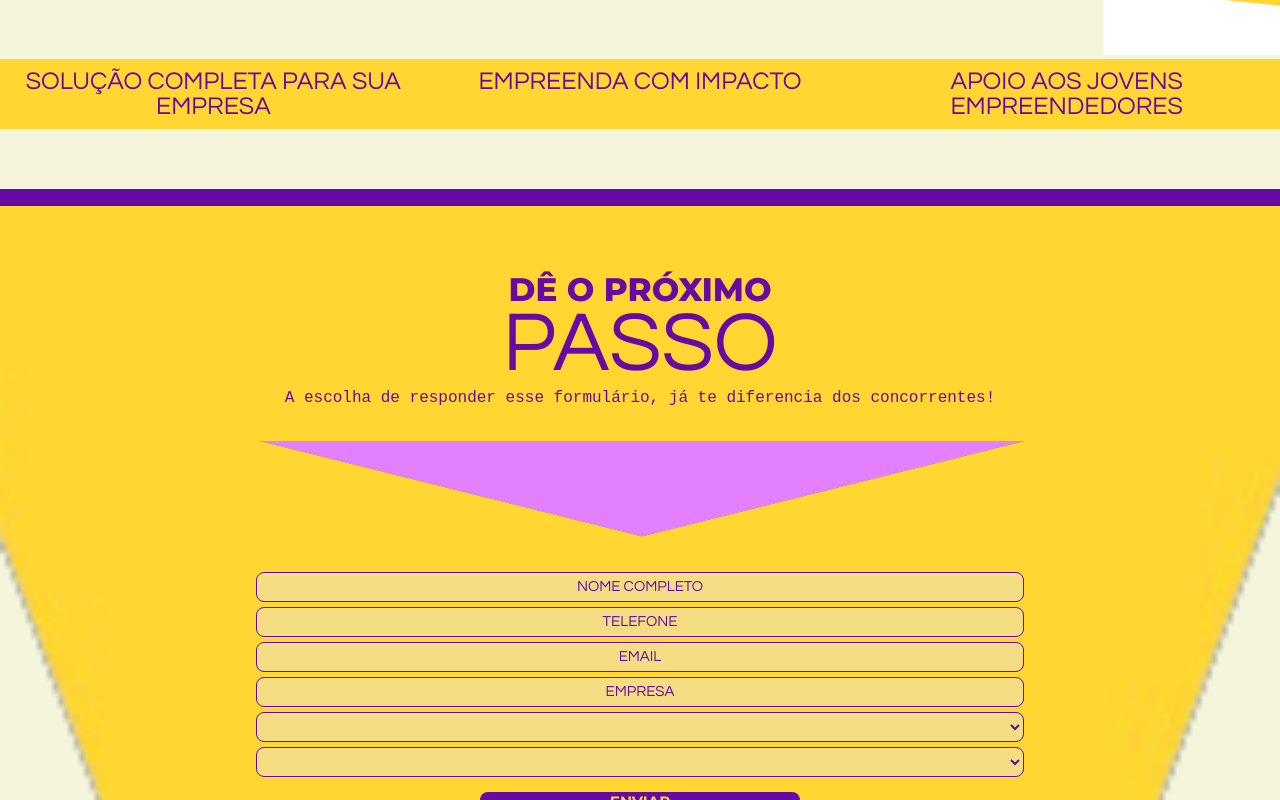
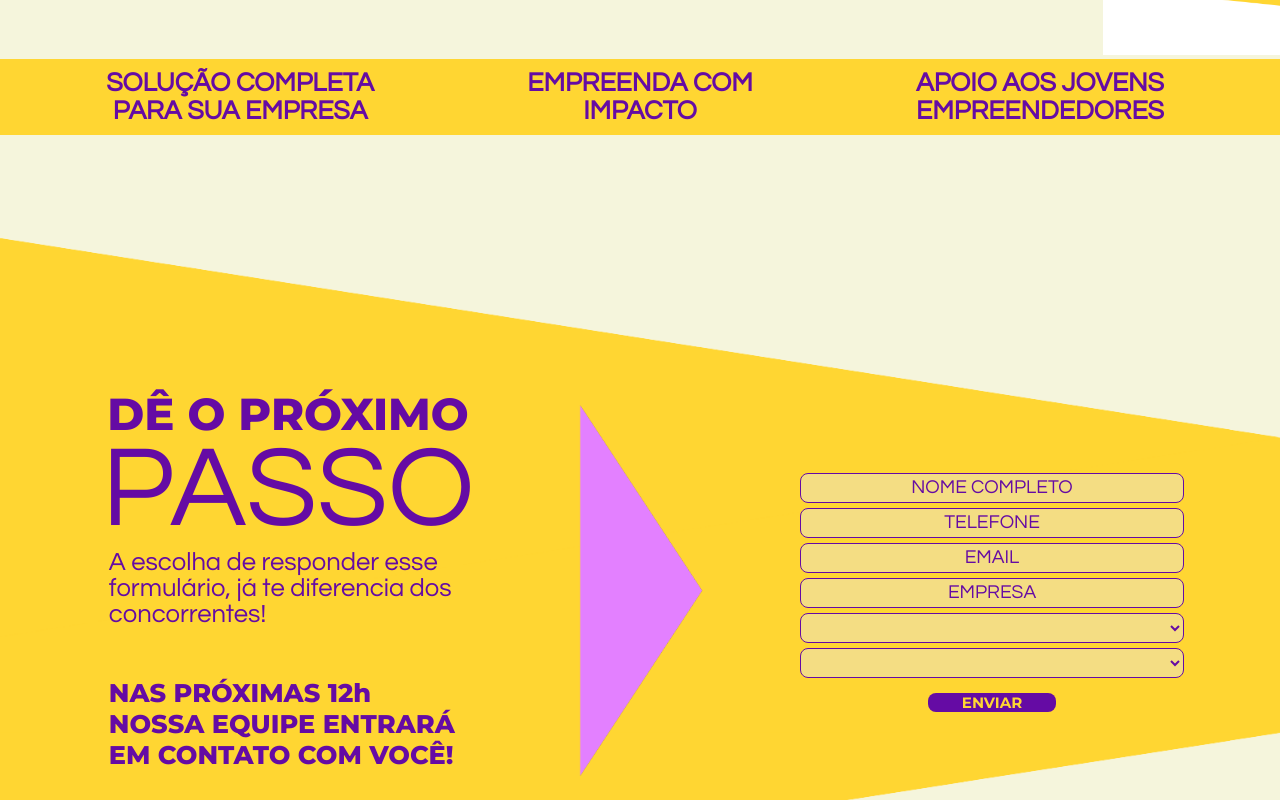
Before and after one commit to Jonas-Victor950/realiize, a React (Create React App) app in the folder frontend/: page / in a window 1280 px wide. Shown: the part 660-1460 px from the top of the page. Built offline with nearby package versions, Linux system fonts and the light colour scheme; a web font is replaced by a local one.

Commit message:
Content-two desktop

```diff
--- a/frontend/src/pages/Home.css
+++ b/frontend/src/pages/Home.css
@@ -33,10 +33,10 @@
   padding-bottom: 10px;
 }
 #home .content-one .form-group .yellow-down div {
-  width: 30vw;
+  width: 25vw;
   color: #650ba4;
   font-family: "Questrial", sans-serif;
-  font-weight: 400;
+  font-weight: 600;
   font-style: normal;
 }
 
@@ -60,10 +60,13 @@
   margin-left: 0;
 }
 
+#home .content-two .before-column-desktop {
+  display: none;
+}
+
 #home .content-two .column-one .text-one {
   margin-top: -750px;
   font-size: 32.6px;
-  border: 1px solid red;
   font-family: "Montserrat", sans-serif;
   font-optical-sizing: auto;
   font-style: normal;
@@ -81,11 +84,14 @@
 }
 
 #home .content-two .column-one .text-three {
+  font-family: "Questrial", sans-serif;
   color: #650ba4;
   width: 76vw;
   margin-left: 12vw;
-  border: 1px solid red;
   font-size: 16px;
+}
+#home .content-two .column-one .text-four {
+  display: none;
 }
 
 #home .content-two .column-two .image-one {
@@ -93,6 +99,10 @@
   width: 60vw;
   height: 100px;
   margin-bottom: 30px;
+}
+
+#home .content-two .column-two-two {
+  display: none;
 }
 
 #home .content-two .column-three form div select,
@@ -372,11 +382,110 @@
   #home .content-one .form-group .yellow-down {
     display: flex;
     flex-direction: row;
-    justify-content: space-around;
+    justify-content: space-evenly;
     background-color: #ffd632;
     width: 100vw;
-    font-size: 1.5vw;
+    font-size: 1.6vw;
     padding-top: 10px;
     padding-bottom: 10px;
   }
+
+  /*Start content-two desktop */
+  #home .content-two .before-column {
+    display: none;
+  }
+
+  #home .content-two .before-column-desktop {
+    display: block;
+  }
+
+  #home #image-yellow-two-content-two {
+    width: 100vw;
+    height: 700px;
+    margin-left: 0;
+    margin-top: 100px;
+  }
+
+  #home .content-two .columns {
+    display: flex;
+    flex-direction: row;
+    justify-content: space-evenly;
+    align-items: center;
+  }
+
+  #home .content-two .columns .column-three {
+    width: 30vw;
+    margin-top: -690px;
+  }
+
+  #home .content-two .columns .column-one {
+    width: 30vw;
+    margin-top: -690px;
+  }
+
+  #home .content-two .column-one .text-one {
+    margin-top: -30px;
+    font-size: 3.5vw;
+  }
+
+  #home .content-two .column-one .text-two {
+    font-size: 9vw;
+  }
+
+  #home .content-two .column-one .text-three {
+    font-size: 2vw;
+    text-align: left;
+    margin-left: 1vw;
+    width: 28vw;
+  }
+  #home .content-two .column-one .text-four {
+    font-family: "Montserrat", sans-serif;
+    width: 28vw;
+    display: block;
+    color: #650ba4;
+    margin-top: 50px;
+    font-weight: 800;
+    margin-left: 1vw;
+    text-align: left;
+    font-size: 2vw;
+  }
+
+  #home .content-two .column-two {
+    display: none;
+  }
+
+  #home .content-two .column-two-two {
+    display: block;
+    width: 10vw;
+    margin-top: -690px;
+  }
+
+  #home .content-two .column-two-two .image-two {
+    width: 10vw;
+  }
+
+  #home .content-two .column-three form div select,
+  #home .content-two .column-three form div input {
+    width: 30vw;
+    font-size: 1.5vw;
+  }
+
+  #home .content-two .column-three form div select::placeholder,
+  #home .content-two .column-three form div input::placeholder {
+    font-family: "Questrial", sans-serif;
+    color: #650ba4;
+  }
+
+  #home .content-two .column-three form button {
+    width: 10vw;
+  }
+
+  #home .content-two .column-three .text-one {
+    display: none;
+  }
+
+  /*End content-two desktop */
+
+  /*Start content-three desktop */
+  /*End content-three desktop */
 }
--- a/frontend/src/pages/Home.js
+++ b/frontend/src/pages/Home.js
@@ -3,7 +3,9 @@ import logo from "../images/logoRealiize.png";
 import hashtag from "../images/hashtag.png";
 import gusAndBia from "../images/1.png";
 import yellowContentTwo from "../images/amarelo_content_two.png";
+import yellowTwoContentTwo from "../images/2.png";
 import purpleContentTwo from "../images/4.png";
+import purpleTwoContentTwo from "../images/6.png";
 import piramideContentThree from "../images/3.png";
 import React from "react";
 import grafic from "../images/5.png";
@@ -54,10 +56,13 @@ const Home = () => {
         </div>
       </div>
       <div className="content-two">
-        <div>
+        <div className="before-column">
           <div id="purple-rectangle"></div>
           <img src={yellowContentTwo} id="image-yellow-content-two" />
           <div id="purple-rectangle2"></div>
+        </div>
+        <div className="before-column-desktop">
+          <img src={yellowTwoContentTwo} id="image-yellow-two-content-two" />
         </div>
         <div className="columns">
           <div className="column-one">
@@ -67,9 +72,15 @@ const Home = () => {
               A escolha de responder esse formulário, já te diferencia dos
               concorrentes!
             </div>
+            <div className="text-four">
+              NAS PRÓXIMAS 12h NOSSA EQUIPE ENTRARÁ EM CONTATO COM VOCÊ!
+            </div>
           </div>
           <div className="column-two">
             <img src={purpleContentTwo} className="image-one" />
+          </div>
+          <div className="column-two-two">
+            <img src={purpleTwoContentTwo} className="image-two" />
           </div>
           <div className="column-three">
             <form>
```
Also changed, not shown: frontend/src/images/2.png, frontend/src/images/6.png (added).
